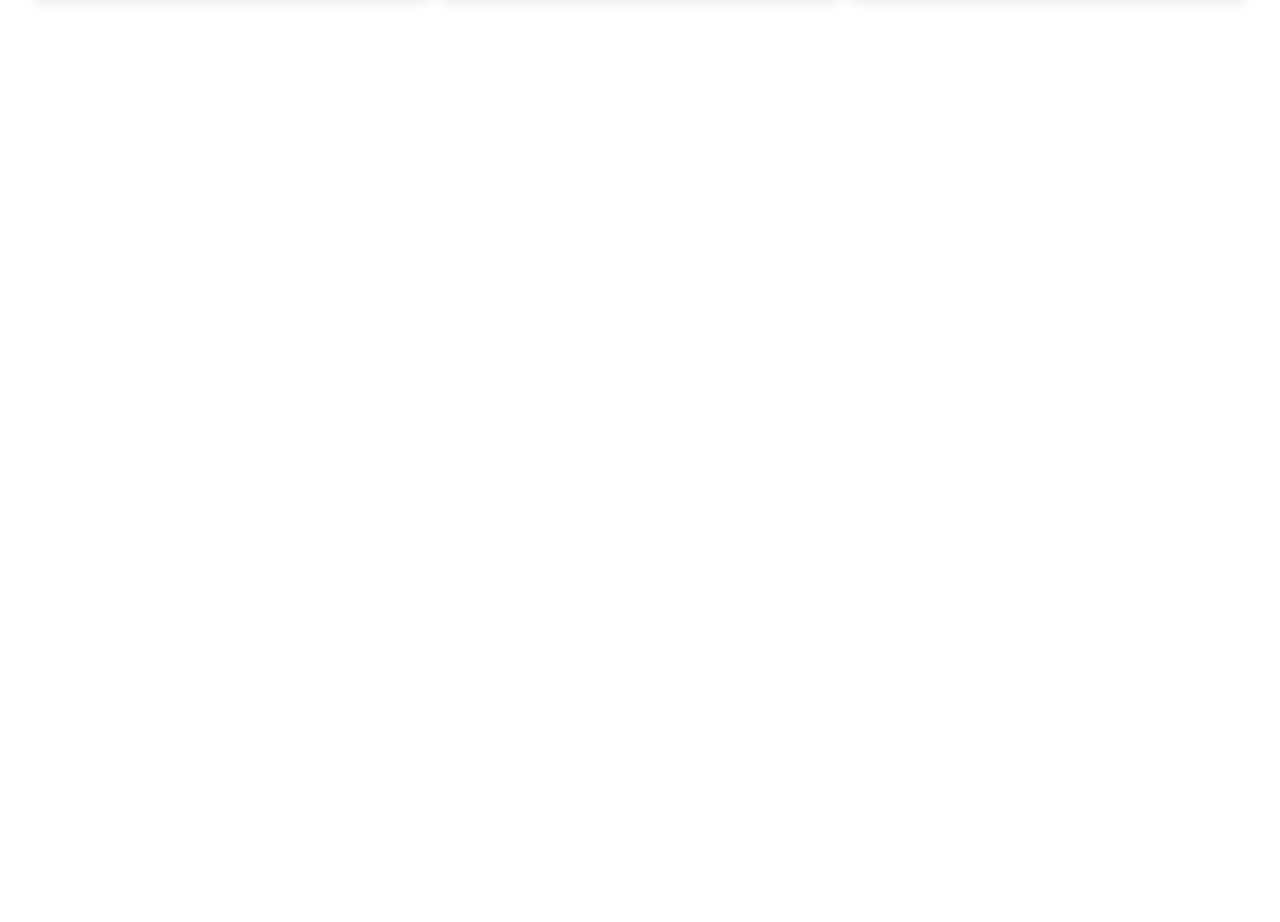
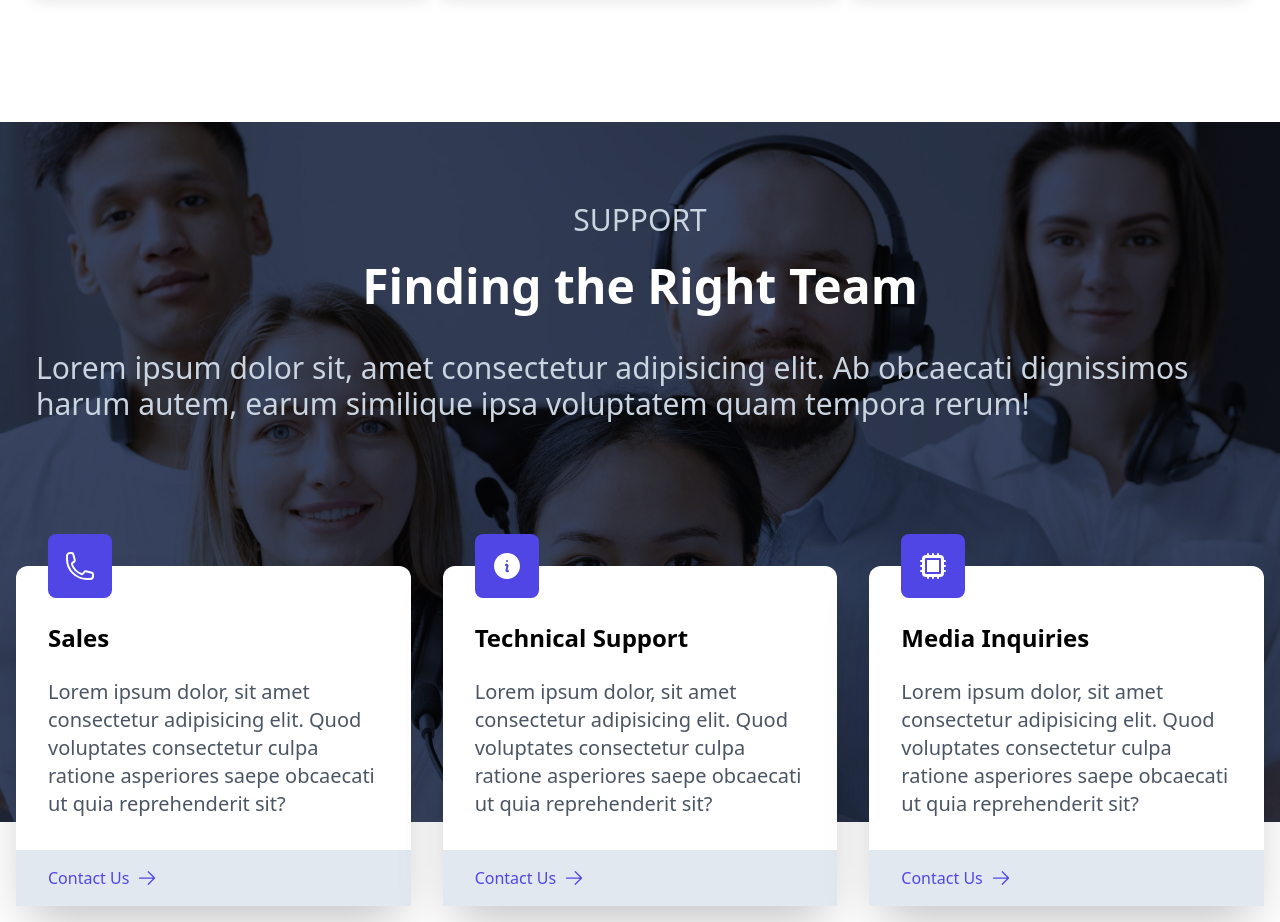
Before and after one commit to thomasthuynh/cloud-management-app, a React (Vite) app: page / in a window 1280 px wide. Shown: the part 1260-2182 px from the top of the page. Before the commit the page ends 1382 px from the top, so only its background shows below. Built offline with nearby package versions, Linux system fonts and the light colour scheme.

Commit message:
Added and styled support section

```diff
--- a/src/App.jsx
+++ b/src/App.jsx
@@ -1,6 +1,7 @@
 import About from "./components/About"
 import Hero from "./components/Hero"
 import Nav from "./components/Nav"
+import Support from "./components/Support"
 
 function App() {
 
@@ -9,6 +10,7 @@ function App() {
       <Nav />
       <Hero />
       <About />
+      <Support />
     </div>
   )
 }
--- a/src/components/Nav.jsx
+++ b/src/components/Nav.jsx
@@ -11,7 +11,7 @@ const Nav = () => {
 
   return (
     <div className="w-screen h-[80px] z-10 bg-zinc-200 fixed drop-shadow-lg">
-      <div className="px-2 flex justify-between items-center w-full h-full">
+      <div className="px-4 flex justify-between items-center w-full h-full">
         <div className="flex items-center">
           <h1 className="text-3xl font-bold mr-4 sm:text-4xl">BRAND.</h1>
           <ul className="hidden md:flex">
@@ -30,8 +30,8 @@ const Nav = () => {
           <button className="px-6 py-3">Sign Up</button>
         </div>
 
-        <div className="md:hidden" onClick={handleClick}>
-          {nav ? <XMarkIcon className="w-5"/> : <Bars3Icon className="w-5" />}
+        <div className="md:hidden mr-4" onClick={handleClick}>
+          {nav ? <XMarkIcon className="w-8"/> : <Bars3Icon className="w-8" />}
         </div>
       </div>
 
--- /dev/null
+++ b/src/components/Support.jsx
@@ -0,0 +1,92 @@
+import React from "react";
+import { PhoneIcon, ArrowRightIcon } from "@heroicons/react/24/outline";
+import { CpuChipIcon, InformationCircleIcon } from "@heroicons/react/24/solid";
+import supportImg from "../assets/support.jpg";
+
+const Support = () => {
+  return (
+    <div className="w-full h-screen">
+      <div className="w-full h-[700px] bg-gray-900/90 absolute">
+        <img
+          className="w-full h-full object-cover mix-blend-overlay"
+          src={supportImg}
+          alt="/"
+        />
+      </div>
+
+      <div className="max-w-[1240px] mx-auto text-white relative">
+        <div className="px-4 py-12">
+          <h2 className="text-3xl pt-8 text-slate-300 uppercase text-center">
+            Support
+          </h2>
+          <h3 className="text-5xl font-bold py-6 text-center">
+            Finding the Right Team
+          </h3>
+          <p className="py-4 text-3xl text-slate-300">
+            Lorem ipsum dolor sit, amet consectetur adipisicing elit. Ab
+            obcaecati dignissimos harum autem, earum similique ipsa voluptatem
+            quam tempora rerum!
+          </p>
+        </div>
+      </div>
+
+      <div className="relative grid lg:grid-cols-3 gap-x-8 gap-y-16 px-4 pt-12 text-black sm:pt-20">
+        <div className="bg-white rounded-xl shadow-2xl">
+          <div className="p-8">
+            <PhoneIcon className="w-16 p-4 bg-indigo-600 text-white rounded-lg -mt-16" />
+            <h3 className="font-bold text-2xl my-6">Sales</h3>
+            <p className="text-gray-600 text-xl">
+              Lorem ipsum dolor, sit amet consectetur adipisicing elit. Quod
+              voluptates consectetur culpa ratione asperiores saepe obcaecati ut
+              quia reprehenderit sit?
+            </p>
+          </div>
+          <div className="bg-slate-200 pl-8 py-4">
+            <p className="flex items-center text-indigo-600">
+              Contact Us
+              <ArrowRightIcon className="w-5 ml-2" />
+            </p>
+          </div>
+        </div>
+
+        <div className="bg-white rounded-xl shadow-2xl">
+          <div className="p-8">
+            <InformationCircleIcon className="w-16 p-4 bg-indigo-600 text-white rounded-lg -mt-16" />
+            <h3 className="font-bold text-2xl my-6">Technical Support</h3>
+            <p className="text-gray-600 text-xl">
+              Lorem ipsum dolor, sit amet consectetur adipisicing elit. Quod
+              voluptates consectetur culpa ratione asperiores saepe obcaecati ut
+              quia reprehenderit sit?
+            </p>
+          </div>
+          <div className="bg-slate-200 pl-8 py-4">
+            <p className="flex items-center text-indigo-600">
+              Contact Us
+              <ArrowRightIcon className="w-5 ml-2" />
+            </p>
+          </div>
+        </div>
+
+        <div className="bg-white rounded-xl shadow-2xl">
+          <div className="p-8">
+            <CpuChipIcon className="w-16 p-4 bg-indigo-600 text-white rounded-lg -mt-16" />
+            <h3 className="font-bold text-2xl my-6">Media Inquiries</h3>
+            <p className="text-gray-600 text-xl">
+              Lorem ipsum dolor, sit amet consectetur adipisicing elit. Quod
+              voluptates consectetur culpa ratione asperiores saepe obcaecati ut
+              quia reprehenderit sit?
+            </p>
+          </div>
+          <div className="bg-slate-200 pl-8 py-4">
+            <p className="flex items-center text-indigo-600">
+              Contact Us
+              <ArrowRightIcon className="w-5 ml-2" />
+            </p>
+          </div>
+        </div>
+      </div>
+    </div>
+  );
+};
+
+export default Support;
```
